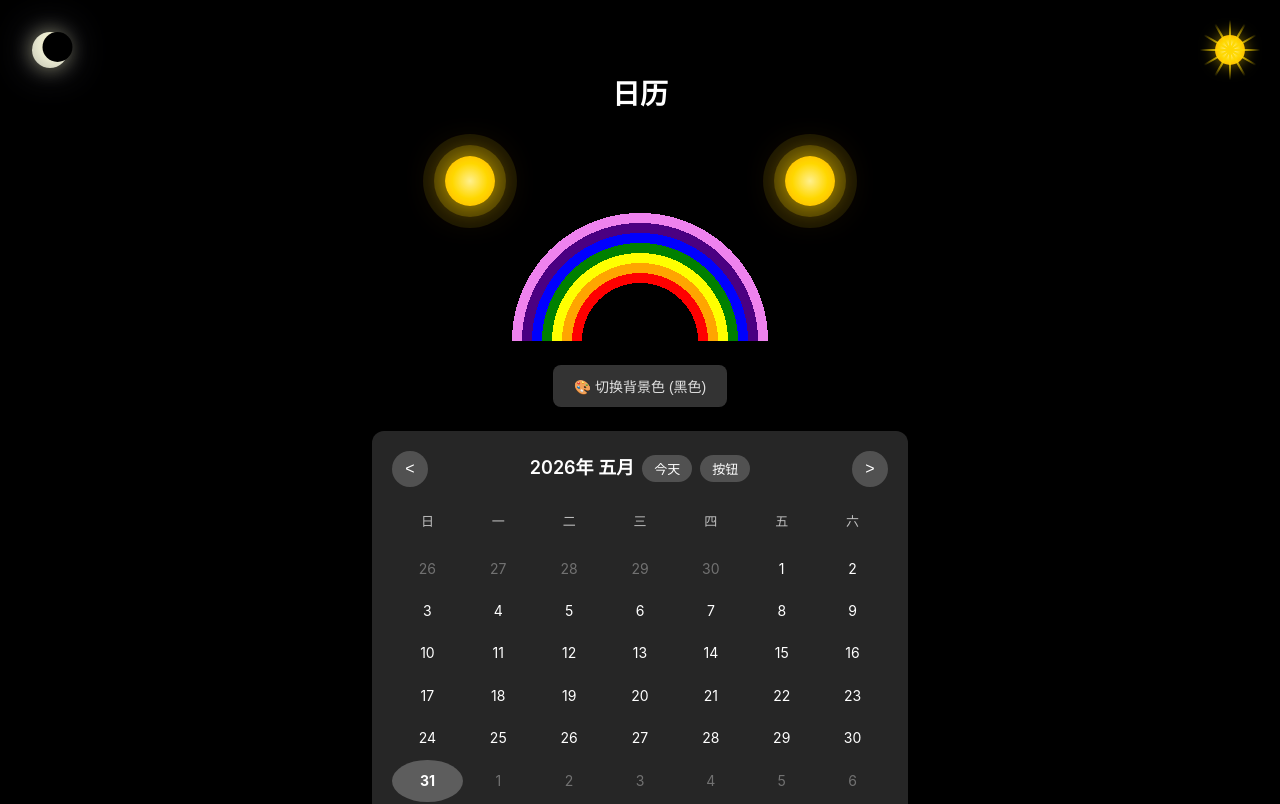
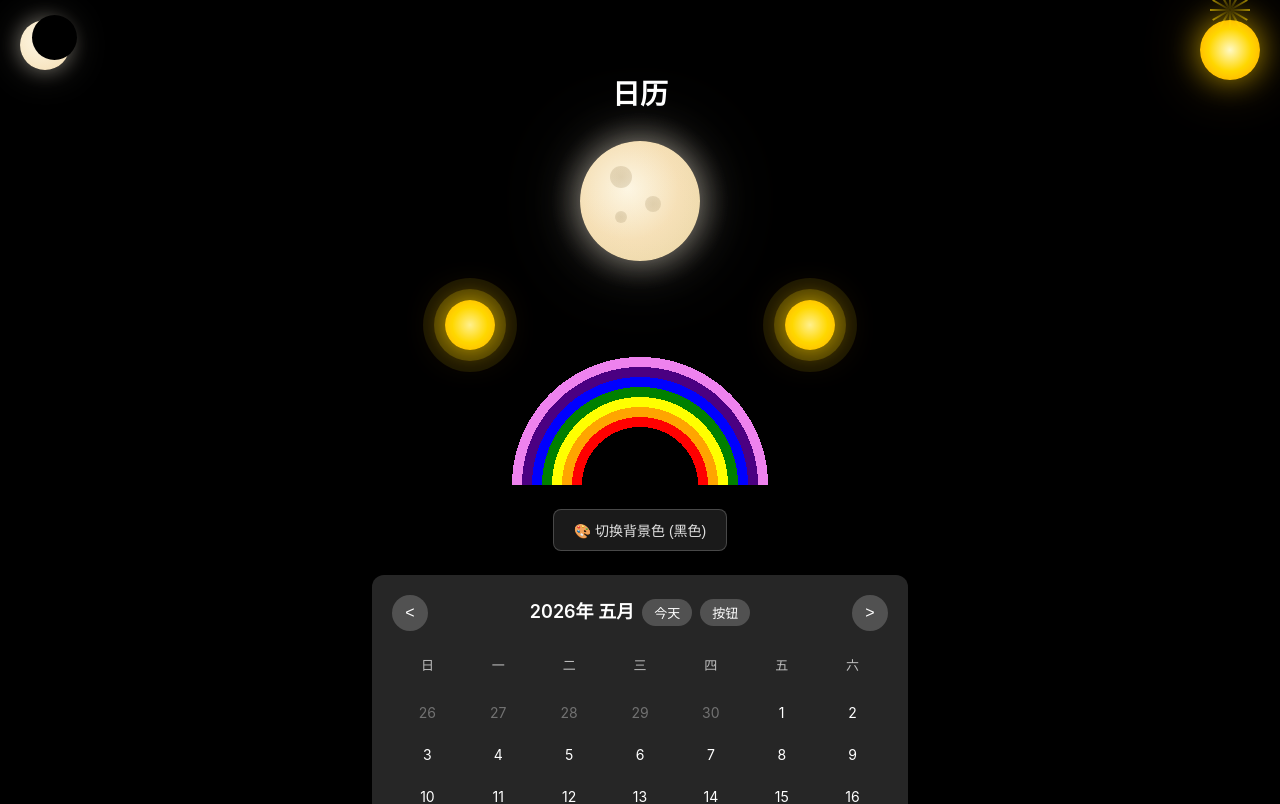
Before and after one commit to W1nJay/rpa-vue, a Vue app: page / in a window 1280 px wide. Shown: the top 804 px of the page. Built offline with nearby package versions, Linux system fonts and the light colour scheme.

Commit message:
feat: 在页面中间加一个月亮 - update src/App.vue

```diff
--- a/src/App.vue
+++ b/src/App.vue
@@ -32,6 +32,13 @@ const switchColor = () => {
       <div class="sun-ray" v-for="i in 12" :key="i" :style="{ transform: `rotate(${i * 30}deg)` }"></div>
     </div>
     <h1 class="app-title">日历</h1>
+    <div class="center-moon">
+      <div class="center-moon-body"></div>
+      <div class="center-moon-crater crater-1"></div>
+      <div class="center-moon-crater crater-2"></div>
+      <div class="center-moon-crater crater-3"></div>
+      <div class="center-moon-glow"></div>
+    </div>
     <div class="rainbow-container">
       <div class="sun sun-left"></div>
       <div class="rainbow"></div>
@@ -58,6 +65,66 @@ const switchColor = () => {
   font-weight: 700;
   color: var(--color-heading, #ffffff);
   margin-bottom: 24px;
+}
+
+.center-moon {
+  position: relative;
+  width: 120px;
+  height: 120px;
+  margin-bottom: 24px;
+}
+
+.center-moon-body {
+  position: absolute;
+  top: 0;
+  left: 0;
+  width: 120px;
+  height: 120px;
+  border-radius: 50%;
+  background: radial-gradient(circle at 40% 40%, #fdf6e3, #f5deb3, #e8d5a3);
+  box-shadow:
+    0 0 30px rgba(253, 246, 227, 0.4),
+    0 0 60px rgba(253, 246, 227, 0.2),
+    0 0 100px rgba(253, 246, 227, 0.1);
+}
+
+.center-moon-crater {
+  position: absolute;
+  border-radius: 50%;
+  background: radial-gradient(circle, rgba(200, 180, 140, 0.6), rgba(180, 160, 120, 0.3));
+}
+
+.crater-1 {
+  width: 22px;
+  height: 22px;
+  top: 25px;
+  left: 30px;
+}
+
+.crater-2 {
+  width: 16px;
+  height: 16px;
+  top: 55px;
+  left: 65px;
+}
+
+.crater-3 {
+  width: 12px;
+  height: 12px;
+  top: 70px;
+  left: 35px;
+}
+
+.center-moon-glow {
+  position: absolute;
+  top: 50%;
+  left: 50%;
+  transform: translate(-50%, -50%);
+  width: 180px;
+  height: 180px;
+  border-radius: 50%;
+  background: radial-gradient(circle, rgba(253, 246, 227, 0.15), transparent 70%);
+  pointer-events: none;
 }
 
 .rainbow-container {
@@ -141,15 +208,11 @@ const switchColor = () => {
 }
 
 .sun-core {
-  position: absolute;
-  top: 50%;
-  left: 50%;
-  transform: translate(-50%, -50%);
-  width: 30px;
-  height: 30px;
+  width: 60px;
+  height: 60px;
   border-radius: 50%;
   background: radial-gradient(circle, #FFF9C4, #FFD700, #FFA000);
-  box-shadow: 0 0 15px rgba(255, 215, 0, 0.6);
+  box-shadow: 0 0 30px rgba(255, 215, 0, 0.6), 0 0 60px rgba(255, 165, 0, 0.3);
 }
 
 .sun-ray {
@@ -157,60 +220,55 @@ const switchColor = () => {
   top: 50%;
   left: 50%;
   width: 2px;
-  height: 60px;
-  transform-origin: center center;
-  background: linear-gradient(to bottom, transparent, #FFD700, transparent);
+  height: 20px;
+  background: linear-gradient(to top, rgba(255, 215, 0, 0.6), transparent);
+  transform-origin: center 0;
   margin-left: -1px;
-  margin-top: -30px;
+  margin-top: -40px;
 }
 
 .moon-corner {
   position: fixed;
   top: 20px;
   left: 20px;
-  width: 60px;
-  height: 60px;
+  width: 50px;
+  height: 50px;
   z-index: 1000;
 }
 
 .moon-body {
-  position: absolute;
-  top: 50%;
-  left: 50%;
-  transform: translate(-50%, -50%);
-  width: 36px;
-  height: 36px;
+  width: 50px;
+  height: 50px;
   border-radius: 50%;
-  background: radial-gradient(circle at 65% 35%, #FFF9C4, #E8E8D0, #C0C0B0);
-  box-shadow: 0 0 20px rgba(255, 255, 200, 0.5), 0 0 40px rgba(200, 200, 255, 0.3);
+  background: radial-gradient(circle at 40% 40%, #fdf6e3, #f5deb3);
+  box-shadow: 0 0 20px rgba(253, 246, 227, 0.4), 0 0 40px rgba(253, 246, 227, 0.2);
 }
 
 .moon-shadow {
   position: absolute;
-  top: 50%;
-  left: 50%;
-  transform: translate(-25%, -60%);
-  width: 30px;
-  height: 30px;
+  top: -5px;
+  left: 12px;
+  width: 45px;
+  height: 45px;
   border-radius: 50%;
-  background: var(--color-background);
+  background: var(--color-background, #000000);
   transition: background 0.5s;
 }
 
 .switch-color-btn {
   padding: 10px 20px;
-  border: 1px solid var(--color-border);
-  background: var(--color-background-mute);
-  color: var(--color-text);
+  border: 1px solid rgba(255, 255, 255, 0.2);
   border-radius: 8px;
+  background: rgba(255, 255, 255, 0.1);
+  color: var(--color-text, #e0e0e0);
+  font-size: 14px;
   cursor: pointer;
-  font-size: 14px;
   margin-bottom: 24px;
   transition: all 0.3s;
 }
 
 .switch-color-btn:hover {
-  background: var(--color-background-soft);
-  border-color: var(--color-border-hover);
+  background: rgba(255, 255, 255, 0.2);
+  border-color: rgba(255, 255, 255, 0.4);
 }
 </style>
```
